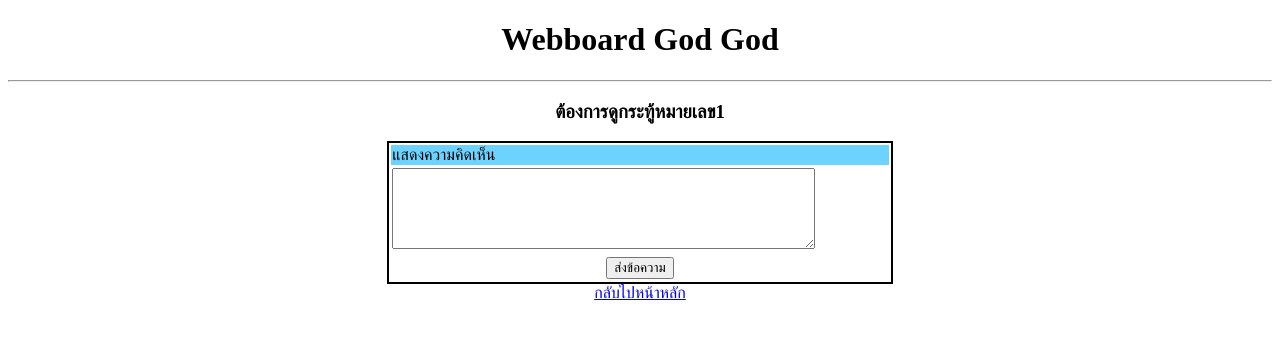
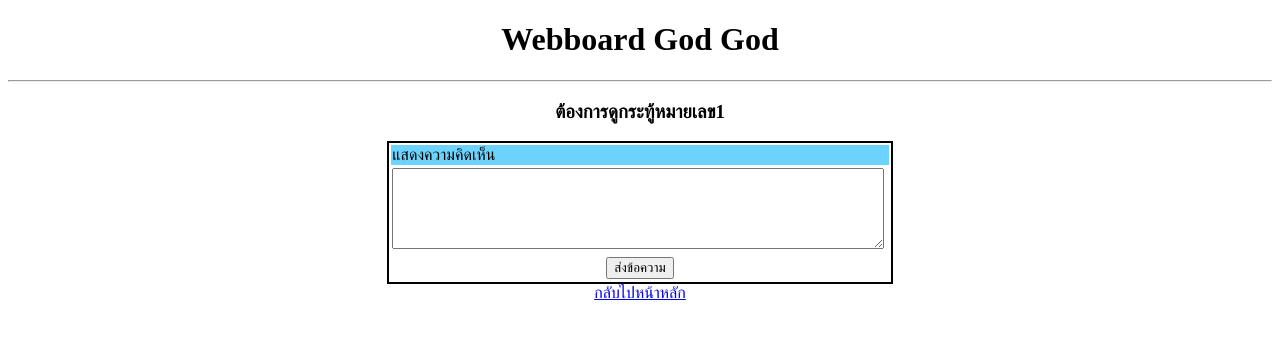
Before and after one commit to poramin5202/Basic_WebApp, a PHP site: page /post.php?id=1 in a window 1280 px wide. Shown: the top 339 px of the page. Run offline with PHP 8.4, Linux system fonts and the light colour scheme.

Commit message:
edit post.php width98%

```diff
--- a/post.php
+++ b/post.php
@@ -17,7 +17,7 @@
             <td colspan="2" style="background-color: #6CD2FE;">แสดงความคิดเห็น</td>
         </tr>
         <tr>
-            <td><textarea name="txt" id="" cols="50" rows="5"> </textarea></td>
+            <td><textarea name="txt" id="" cols="50" rows="5"style="width:98%"> </textarea></td>
         </tr>
         <tr>
 
```
